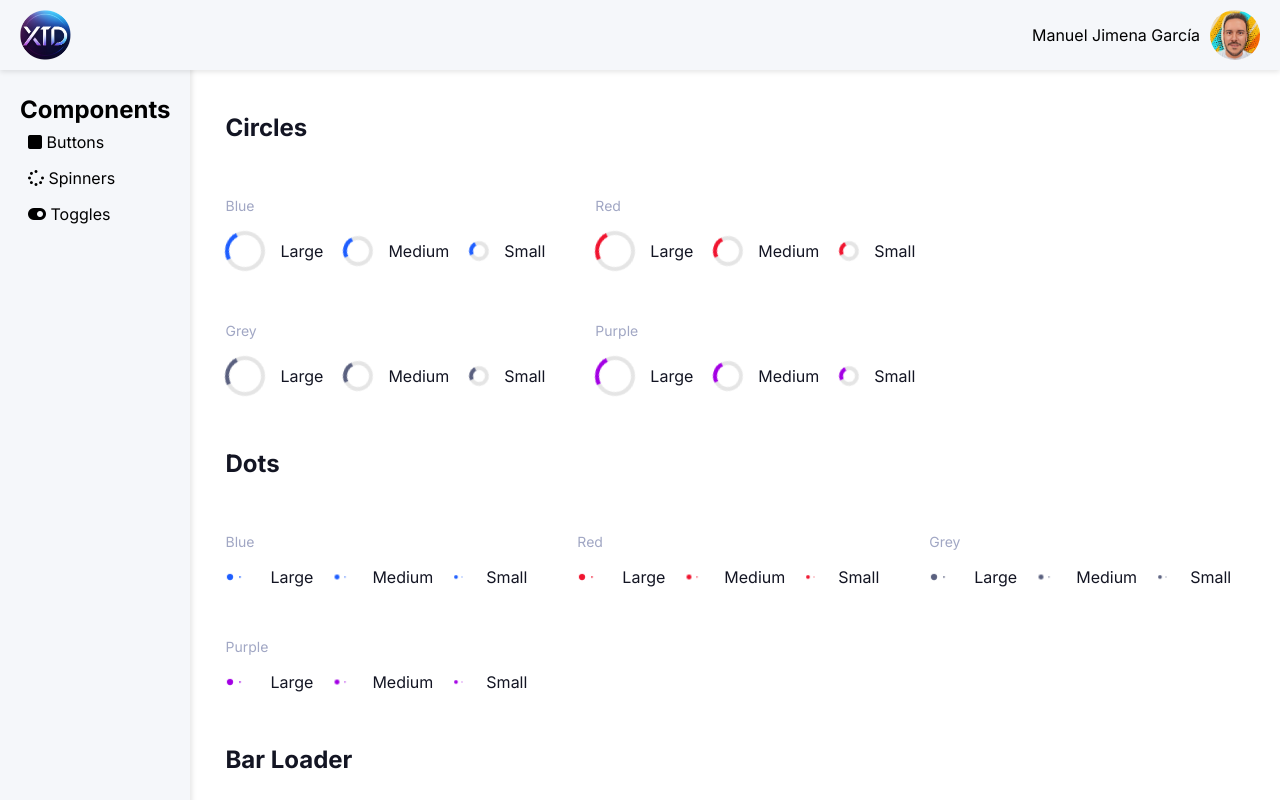
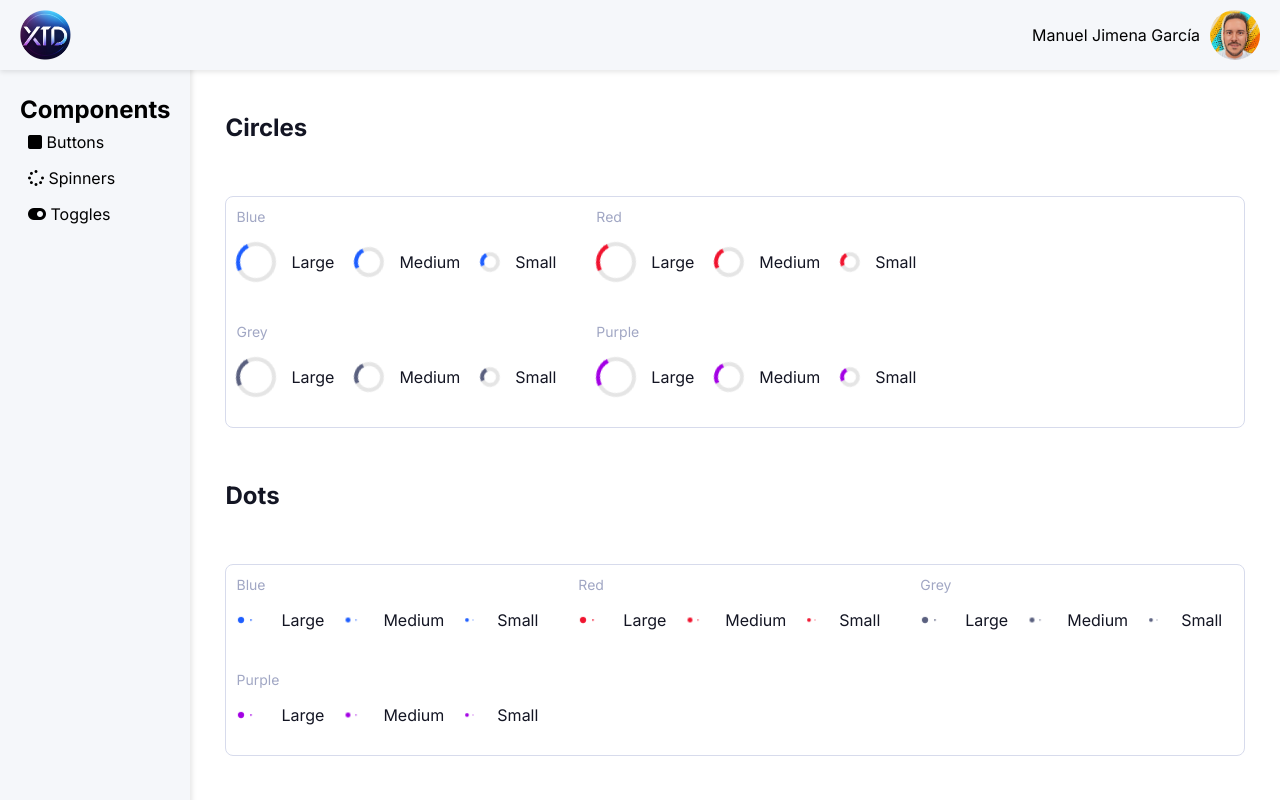
Before and after one commit to ManuelJimena/UI-XTD-Library, a React (Vite) app: page / in a window 1280 px wide. Both pictures are taken after a click on the item "Spinners". Shown: the top 800 px of the page. Built offline with nearby package versions, Linux system fonts and the light colour scheme.

Commit message:
refact spinners

```diff
--- a/src/components/Spinner/Viewer.jsx
+++ b/src/components/Spinner/Viewer.jsx
@@ -3,7 +3,7 @@ import styled from 'styled-components'
 
 const SpinnersContainer = styled.div`
   display: flex;
-  flex-wrap: wrap;
+  flex-direction: column;
   gap: 50px;
   padding: 5px;
   margin-top: 5px;
@@ -16,6 +16,16 @@ const SectionTitle = styled.h2`
   font-weight: 700;
   line-height: 36px;
   text-align: left;
+`
+
+const SpinnersWrapper = styled.div`
+  border: 1px solid var(--general50);
+  border-radius: 8px;
+  padding: 10px;
+  padding-bottom: 30px;
+  display: flex;
+  flex-wrap: wrap;
+  gap: 40px;
 `
 
 const SpinnersGroup = styled.div`
@@ -50,6 +60,7 @@ const SpinnerLabel = styled.div`
 const SpinnerViewer = () => (
   <SpinnersContainer>
     <SectionTitle>Circles</SectionTitle>
+    <SpinnersWrapper>
       {['primary100', 'red100', 'general80', 'purple90'].map((color, index) => (
         <SpinnersGroup key={index}>
           <GroupTitle>{color === 'primary100' ? 'Blue' : color === 'red100' ? 'Red' : color === 'purple90' ? 'Purple' : 'Grey'}</GroupTitle>
@@ -69,7 +80,9 @@ const SpinnerViewer = () => (
           </SpinnersRow>
         </SpinnersGroup>
       ))}
+    </SpinnersWrapper>
     <SectionTitle>Dots</SectionTitle>
+<SpinnersWrapper>
   {['primary100', 'red100', 'general80', 'purple90'].map((color, index) => (
     <SpinnersGroup key={index}>
       <GroupTitle>{color === 'primary100' ? 'Blue' : color === 'red100' ? 'Red' : color === 'purple90' ? 'Purple' : 'Grey'}</GroupTitle>
@@ -89,7 +102,9 @@ const SpinnerViewer = () => (
       </SpinnersRow>
     </SpinnersGroup>
   ))}
+</SpinnersWrapper>
 <SectionTitle>Bar Loader</SectionTitle>
+<SpinnersWrapper>
   {['primary100', 'red100', 'general80', 'purple90'].map((color) => (
     <SpinnersGroup key={color}>
       <GroupTitle>{color === 'primary100' ? 'Blue' : color === 'red100' ? 'Red' : color === 'purple90' ? 'Purple' : 'Grey'}</GroupTitle>
@@ -109,6 +124,7 @@ const SpinnerViewer = () => (
       </SpinnersRow>
     </SpinnersGroup>
   ))}
+</SpinnersWrapper>
 </SpinnersContainer>
 )
 
```
Also changed, not shown: 1 other file (tests, documents, lock files or other folders). Lines whose indentation alone changed are shown as unchanged.
